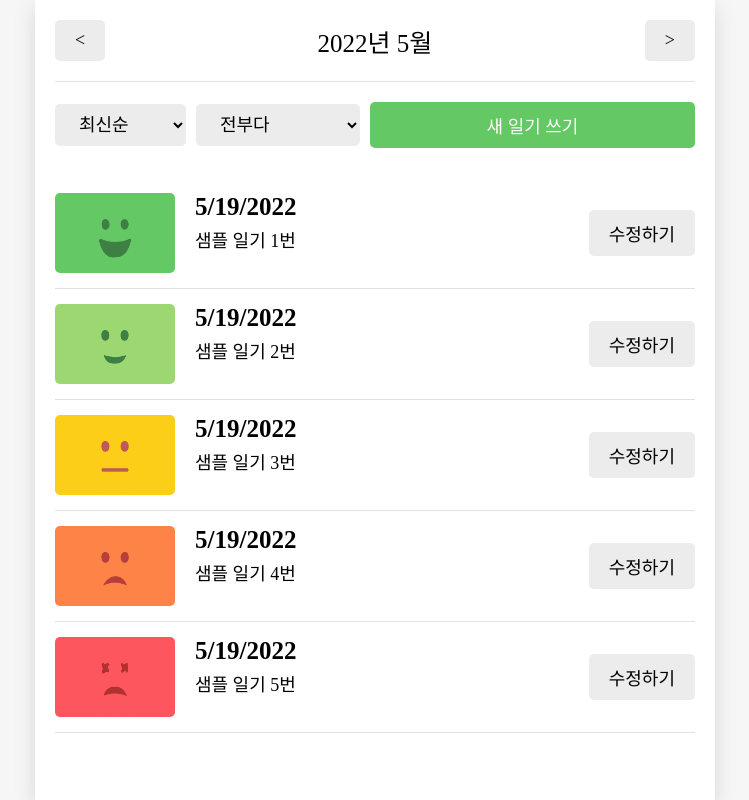
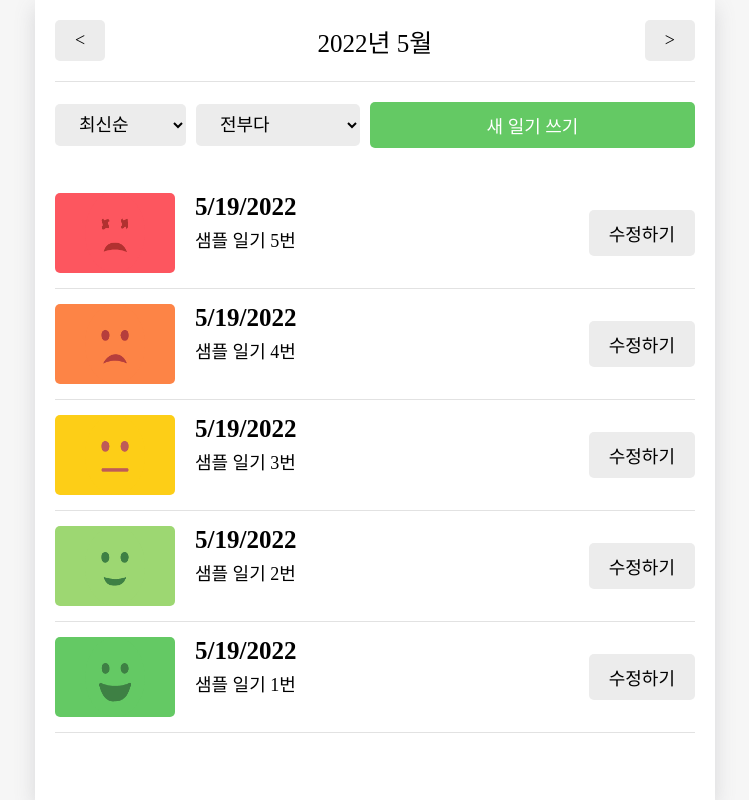
Before and after one commit to jplendor/emotion-diary, a React (Create React App) app: page / in a window 1280 px wide. Shown: the whole page, without its empty margins (265-1014 px from the left). Built offline with nearby package versions, Linux system fonts and the light colour scheme; a web font is replaced by a local one.

Commit message:
remove bug

```diff
--- a/src/App.js
+++ b/src/App.js
@@ -50,7 +50,7 @@ function App() {
     // dispatch : 액션을 발생시키는 함수
     // reducer : 현재 상태와 액션 객체를 파라미터로 받아와서 새로운 상태를 반환해주는 함수
 
-    const dataId = useRef(0);
+    const dataId = useRef(6);
 
     // CREATE
     const onCreate = (date, content, emotion) => {
--- a/src/components/DiaryList.js
+++ b/src/components/DiaryList.js
@@ -48,9 +48,9 @@ const DiaryList = ({ diaryList }) => {
 
         const compare = (a, b) => {
             if (sortType === "latest") {
+                return parseInt(b.date) - parseInt(a.date);
+            } else {
                 return parseInt(a.date) - parseInt(b.date);
-            } else {
-                return parseInt(b.date) - parseInt(a.date);
             }
         };
 
--- a/src/pages/Home.js
+++ b/src/pages/Home.js
@@ -22,7 +22,10 @@ const Home = () => {
             const lastDay = new Date(
                 curDate.getFullYear(),
                 curDate.getMonth() + 1,
-                0
+                0,
+                23,
+                59,
+                59
             ).getTime();
             setData(
                 diaryList.filter(
```
